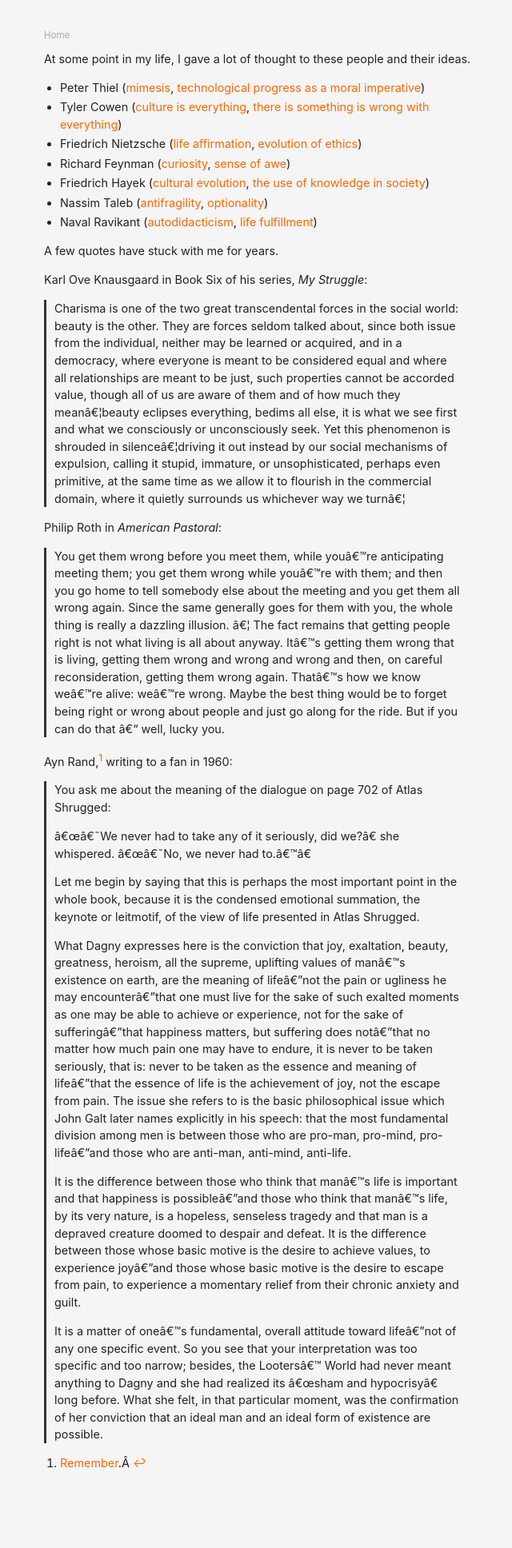
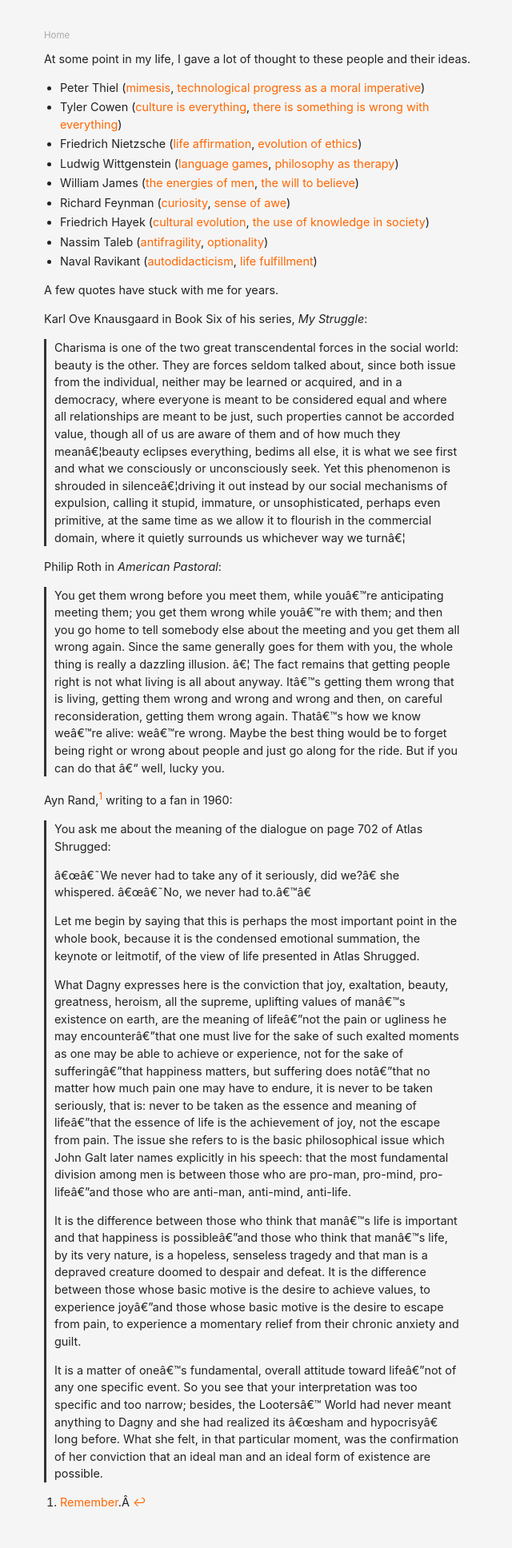
Before and after one commit to danschlz/danschulz.github.io, a Jekyll site: the page built from ideas.md, in a window 1280 px wide. Shown: the whole page at 80% size, without its empty margins (305-945 px from the left). Built offline with Jekyll 4.4.1, drawn with Linux system fonts in a browser that asks for light colours; before the commit the page ends 1887 px from its top, so only the background shows below that.

Commit message:
Update ideas.md

```diff
--- a/ideas.md
+++ b/ideas.md
@@ -8,6 +8,8 @@ At some point in my life, I gave a lot of thought to these people and their idea
 * Peter Thiel ([mimesis](https://iep.utm.edu/girard/#H2), [technological progress as a moral imperative](https://youtu.be/F3EBfS9IcB4?t=3868))
 * Tyler Cowen ([culture is everything](https://marginalrevolution.com/marginalrevolution/2018/12/deconstructing-cultural-codes.html), [there is something is wrong with everything](https://marginalrevolution.com/marginalrevolution/2015/04/tyler-cowens-three-laws.html))
 * Friedrich Nietzsche ([life affirmation](https://en.wikipedia.org/wiki/Nietzschean_affirmation), [evolution of ethics](https://en.wikipedia.org/wiki/On_the_Genealogy_of_Morality))
+* Ludwig Wittgenstein ([language games](https://en.wikipedia.org/wiki/Language_game_(philosophy)), [philosophy as therapy](http://www.paulgraham.com/philosophy.html))
+* William James ([the energies of men](https://www.jstor.org/stable/2177575), [the will to believe](https://en.wikipedia.org/wiki/The_Will_to_Believe))
 * Richard Feynman ([curiosity](https://www.youtube.com/watch?v=lmTmGLzPVyM), [sense of awe](https://www.youtube.com/watch?v=36GT2zI8lVA))
 * Friedrich Hayek ([cultural evolution](https://www.docdroid.net/n8mk5H9/the-three-sources-of-human-values-pdf), [the use of knowledge in society](http://www.econlib.org/library/Essays/hykKnw1.html))
 * Nassim Taleb ([antifragility](https://en.wikipedia.org/wiki/Antifragility), [optionality](https://25iq.com/2013/10/13/a-dozen-things-ive-learned-from-nassim-taleb-about-optionalityinvesting/))
```
